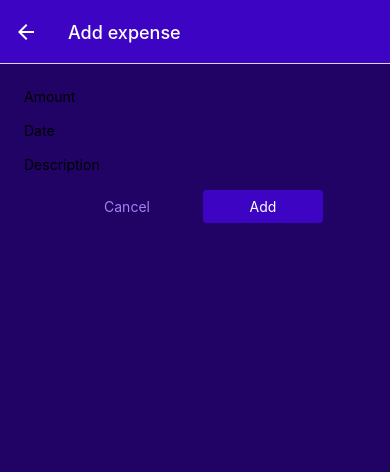
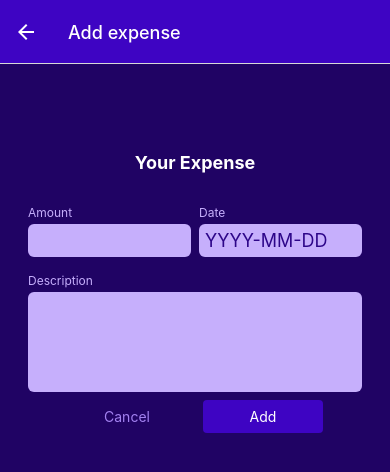
Before and after one commit to padepokanpenguin/react-native-expense-tracker, a React Native app: screen /ManageExpense in a window 390 px wide. Shown: the top 472 px of the page. Built offline with nearby package versions, Linux system fonts and the light colour scheme.

Commit message:
manage edit expense

```diff
--- a/src/components/ManageExpense/expense-form.tsx
+++ b/src/components/ManageExpense/expense-form.tsx
@@ -1,12 +1,137 @@
-import {View} from 'react-native';
+import {useCallback, useState} from 'react';
+import {
+  NativeSyntheticEvent,
+  StyleSheet,
+  Text,
+  TextInputChangeEventData,
+  View,
+} from 'react-native';
+import getFormattedDate from '../../utils/date';
+import {ExpenseItemProps} from '../ExpensesOutput/expense-item';
+import Button from '../UI/button';
 import Input from './input';
 
-export default function ExpenseForm() {
+interface ExpenseFormProps {
+  onCancel: () => void;
+  onSubmit: (expense: ExpenseItemProps) => void;
+  submitButtonLabel: string;
+  defaultValue: ExpenseItemProps;
+}
+
+export default function ExpenseForm({
+  onCancel,
+  onSubmit,
+  submitButtonLabel,
+  defaultValue,
+}: ExpenseFormProps) {
+  const [input, setInput] = useState<any>({
+    amount: defaultValue ? defaultValue.amount.toString() : '',
+    date: defaultValue ? getFormattedDate(defaultValue.date) : '',
+    description: defaultValue ? defaultValue.description : '',
+  });
+
+  function inputChangeHandler(
+    identifier: string,
+    e: NativeSyntheticEvent<TextInputChangeEventData>,
+  ) {
+    setInput((curInput: ExpenseItemProps) => {
+      return {
+        ...curInput,
+        [identifier]: e.nativeEvent.text,
+      };
+    });
+  }
+
+  const submitHandler = useCallback(() => {
+    const expenseData = {
+      amount: +input.amount,
+      date: new Date(input.date),
+      description: input.description,
+    };
+
+    if (!expenseData) {
+      console.info('Expense was empty');
+    }
+
+    onSubmit(expenseData);
+  }, []);
+
+  console.info(input);
   return (
-    <View>
-      <Input label="Amount" maxLength={10} keyboardType="number-pad" />
-      <Input label="Date" maxLength={10} keyboardType="numeric" />
-      <Input label="Description" maxLength={15} keyboardType="default" />
+    <View style={styles.form}>
+      <Text style={styles.title}>Your Expense</Text>
+      <View style={styles.inputRow}>
+        <Input
+          style={styles.rowInput}
+          label="Amount"
+          textInputConfig={{
+            maxLength: 10,
+            keyboardType: 'decimal-pad',
+            onChange: e => inputChangeHandler('amount', e),
+            value: input.amount,
+          }}
+        />
+        <Input
+          style={styles.rowInput}
+          label="Date"
+          textInputConfig={{
+            maxLength: 10,
+            keyboardType: 'default',
+            placeholder: 'YYYY-MM-DD',
+            value: input.date,
+            // onChange: inputChangeHandler.bind(this, 'date'),
+            onChange: e => inputChangeHandler('date', e),
+          }}
+        />
+      </View>
+      <Input
+        label="Description"
+        textInputConfig={{
+          maxLength: 15,
+          keyboardType: 'default',
+          multiline: true,
+          value: input.description,
+          // onChange: inputChangeHandler.bind(this, 'description'),
+          onChange: e => inputChangeHandler('description', e),
+        }}
+      />
+      <View style={styles.buttons}>
+        <Button style={styles.button} mode="flat" onPress={onCancel}>
+          Cancel
+        </Button>
+        <Button style={styles.button} onPress={submitHandler}>
+          {submitButtonLabel}
+        </Button>
+      </View>
     </View>
   );
 }
+
+const styles = StyleSheet.create({
+  form: {
+    marginTop: 40,
+  },
+  title: {
+    fontSize: 18,
+    fontWeight: 'bold',
+    color: 'white',
+    marginVertical: 24,
+    textAlign: 'center',
+  },
+  inputRow: {
+    flexDirection: 'row',
+    justifyContent: 'space-between',
+  },
+  rowInput: {
+    flex: 1,
+  },
+  buttons: {
+    flexDirection: 'row',
+    alignItems: 'center',
+    justifyContent: 'center',
+  },
+  button: {
+    minWidth: 120,
+    marginHorizontal: 8,
+  },
+});
--- a/src/components/ManageExpense/input.tsx
+++ b/src/components/ManageExpense/input.tsx
@@ -1,32 +1,58 @@
-import {KeyboardTypeOptions, Text, TextInput, View} from 'react-native';
+import {
+  KeyboardTypeOptions,
+  StyleSheet,
+  Text,
+  TextInput,
+  TextInputProps,
+  View,
+} from 'react-native';
+import {GlobalStyles} from '../../utils/color';
 
 interface InputProps {
   label: string;
-  keyboardType: KeyboardTypeOptions | undefined;
-  maxLength: number;
-  onChange: () => void;
-  placeholder?: string;
-  multiline?: boolean;
+  // keyboardType: KeyboardTypeOptions | undefined;
+  // maxLength: number;
+  // onChange: () => void;
+  // placeholder?: string;
+  // multiline?: boolean;
+  style?: any;
+  textInputConfig: TextInputProps;
 }
 
-export default function Input({
-  label,
-  keyboardType,
-  maxLength,
-  onChange,
-  placeholder,
-  multiline,
-}: InputProps) {
+export default function Input({label, textInputConfig, style}: InputProps) {
+  let inputStyle = [styles.input];
+
+  if (textInputConfig && textInputConfig.multiline) {
+    inputStyle.push(styles.inputMultiline);
+  }
+
   return (
-    <View>
-      <Text>{label}</Text>
-      <TextInput
-        keyboardType={keyboardType}
-        maxLength={maxLength}
-        onChange={onChange}
-        placeholder={placeholder}
-        multiline={multiline}
-      />
+    <View style={[styles.inputContainer, style]}>
+      <Text style={styles.label}>{label}</Text>
+      <TextInput style={inputStyle} {...textInputConfig} />
     </View>
   );
 }
+
+const styles = StyleSheet.create({
+  inputContainer: {
+    marginHorizontal: 4,
+    marginVertical: 8,
+  },
+  label: {
+    fontSize: 12,
+    color: GlobalStyles.colors.primary100,
+    marginBottom: 4,
+  },
+  input: {
+    backgroundColor: GlobalStyles.colors.primary100,
+    padding: 6,
+    borderRadius: 6,
+    fontSize: 18,
+    color: GlobalStyles.colors.primary700,
+  },
+  inputMultiline: {
+    minHeight: 100,
+    textAlignVertical: 'top',
+  },
+});
--- a/src/screens/manage-expense.tsx
+++ b/src/screens/manage-expense.tsx
@@ -1,9 +1,8 @@
 import type {RouteProp} from '@react-navigation/native';
-import type {StackNavigationProp} from '@react-navigation/stack';
 import {useContext, useLayoutEffect} from 'react';
 import {StyleSheet, View} from 'react-native';
+import {ExpenseItemProps} from '../components/ExpensesOutput/expense-item';
 import ExpenseForm from '../components/ManageExpense/expense-form';
-import Button from '../components/UI/button';
 import IconButton from '../components/UI/icon-button';
 import {ExpensesContext} from '../store/expenses-context';
 import {GlobalStyles} from '../utils/color';
@@ -17,10 +16,14 @@ interface ManageExpenseProps {
 }
 
 export default function ManageExpense({route, navigation}: ManageExpenseProps) {
-  const {addExpense, deleteExpense, updateExpense} =
+  const {expenses, addExpense, deleteExpense, updateExpense} =
     useContext(ExpensesContext);
 
   const editExpenseId = route.params?.expenseId;
+
+  const selectedExpense = expenses.find(
+    (expense: ExpenseItemProps) => expense.id === editExpenseId,
+  );
 
   const isEditing = !!editExpenseId;
 
@@ -39,29 +42,23 @@ export default function ManageExpense({route, navigation}: ManageExpenseProps) {
     navigation.goBack();
   }
 
-  function confirmHandler() {
+  function confirmHandler(expense: ExpenseItemProps) {
     if (isEditing) {
-      updateExpense(editExpenseId, {
-        description: 'Test',
-        amount: 19,
-        date: new Date(),
-      });
+      updateExpense(editExpenseId, expense);
     } else {
-      addExpense({description: 'Test', amount: 19, date: new Date()});
+      addExpense(expense);
     }
     navigation.goBack();
   }
   return (
     <View style={styles.container}>
-      <ExpenseForm />
-      <View style={styles.buttons}>
-        <Button style={styles.button} mode="flat" onPress={cancelHandler}>
-          Cancel
-        </Button>
-        <Button style={styles.button} onPress={confirmHandler}>
-          {isEditing ? 'Update' : 'Add'}
-        </Button>
-      </View>
+      <ExpenseForm
+        onCancel={cancelHandler}
+        submitButtonLabel={isEditing ? 'Editing' : 'Add'}
+        onSubmit={confirmHandler}
+        defaultValue={selectedExpense}
+      />
+
       {isEditing && (
         <View style={styles.deleteContainer}>
           <IconButton
@@ -82,15 +79,7 @@ const styles = StyleSheet.create({
     padding: 24,
     backgroundColor: GlobalStyles.colors.primary800,
   },
-  buttons: {
-    flexDirection: 'row',
-    alignItems: 'center',
-    justifyContent: 'center',
-  },
-  button: {
-    minWidth: 120,
-    marginHorizontal: 8,
-  },
+
   deleteContainer: {
     marginTop: 16,
     paddingTop: 8,
--- a/src/utils/date.ts
+++ b/src/utils/date.ts
@@ -1,5 +1,6 @@
 export default function getFormattedDate(date: Date) {
   return `${date.getFullYear()}-${date.getMonth() + 1}-${date.getDay()}`;
+  // return date.toISOString().slice(0, 10);
 }
 
 export function getDateMinusDays(date: Date, days: number) {
```
